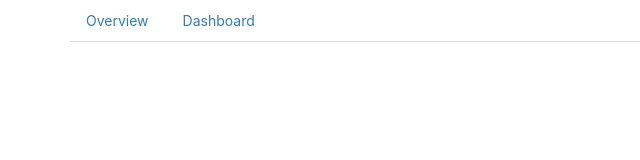
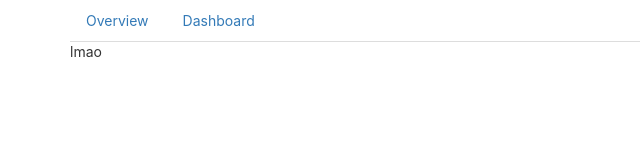
Before and after one commit to jerseycity2018/team-19, a React (Create React App) app: page /admin in a window 1280 px wide. Shown: the top 160 px of the page, without its empty margins (0-640 px from the left). Built offline with nearby package versions, Linux system fonts and the light colour scheme.

Commit message:
organized admin

```diff
--- a/src/pages/Admin.js
+++ b/src/pages/Admin.js
@@ -23,7 +23,6 @@ class Admin extends Component {
     };
 
     this.handleChange = this.handleChange.bind(this);
-
   }
 
   handleEmailChange = (evt) => this.setState({ email: evt.target.value });
@@ -38,7 +37,6 @@ class Admin extends Component {
       return;
     }
     const { email, startDate,contributionQuantity,contributionType,farm } = this.state;
-
   }
 
   canBeSubmittedContribution() {
@@ -58,13 +56,10 @@ class Admin extends Component {
       contributionType.length >0 &&
       farm.length >0
     );
-
-
   };
 
   canBeSubmittedAdmin() {
     const { email } = this.state;
-
 
     return (
       email.length > 0
@@ -84,11 +79,10 @@ class Admin extends Component {
       });
     }
   }
+
   render() {
-
     const isEnabledContribution = this.canBeSubmittedContribution();
     const isEnabledAdmin = this.canBeSubmittedAdmin();
-
     return (
       <Container className="Admin">
         <Nav tabs>
@@ -111,10 +105,9 @@ class Admin extends Component {
         </Nav>
         <TabContent activeTab={this.state.activeTab}>
           <TabPane tabId="1">
-
+            lmao
           </TabPane>
           <TabPane tabId="2">
-
             <form onSubmit={this.handleSubmitContribution}>
               <h3>Adding User Contribution </h3>
               <label>User's Email</label>
@@ -123,12 +116,13 @@ class Admin extends Component {
                 placeholder="Enter email"
                 value={this.state.email}
                 onChange={this.handleEmailChange}
-          />            <
-            br/>
+              />
+              <br/>
               <label>Date</label>
               <DatePicker
                 selected={this.state.startDate}
-            onChange={this.handleChange}/>
+                onChange={this.handleChange}
+              />
               <label>User Contribution</label>
               <input
                 type="number"
@@ -143,8 +137,7 @@ class Admin extends Component {
               </select>
               <br />
               <label>Farm Attended</label>
-
-            <select onChange={this.handleFarmChange} >
+              <select onChange={this.handleFarmChange}>
                 <option selected disabled>Choose Farm</option>
                 <option value="farm1">Farm 1</option>
                 <option value="farm2">Farm 2</option>
@@ -152,16 +145,13 @@ class Admin extends Component {
                 <option value="farm4">Farm 4</option>
                 <option value="farm5">Farm 5</option>
                 <option value="farm6">Farm 6</option>
-
               </select>
               <br/>
-
               <button type="submit" disabled={!isEnabledContribution}>Add Contribution</button>
             </form>
             <h3>User Admin Access </h3>
             <form>
               <label>User's Email</label>
-
               <input
                 type="text"
                 placeholder="Enter email"
@@ -170,9 +160,7 @@ class Admin extends Component {
               />
               <br/>
               <button type="submit" disabled={!isEnabledAdmin}>Make Admin</button>
-
             </form>
-
           </TabPane>
         </TabContent>
       </Container>
```
Lines whose indentation alone changed are shown as unchanged.
